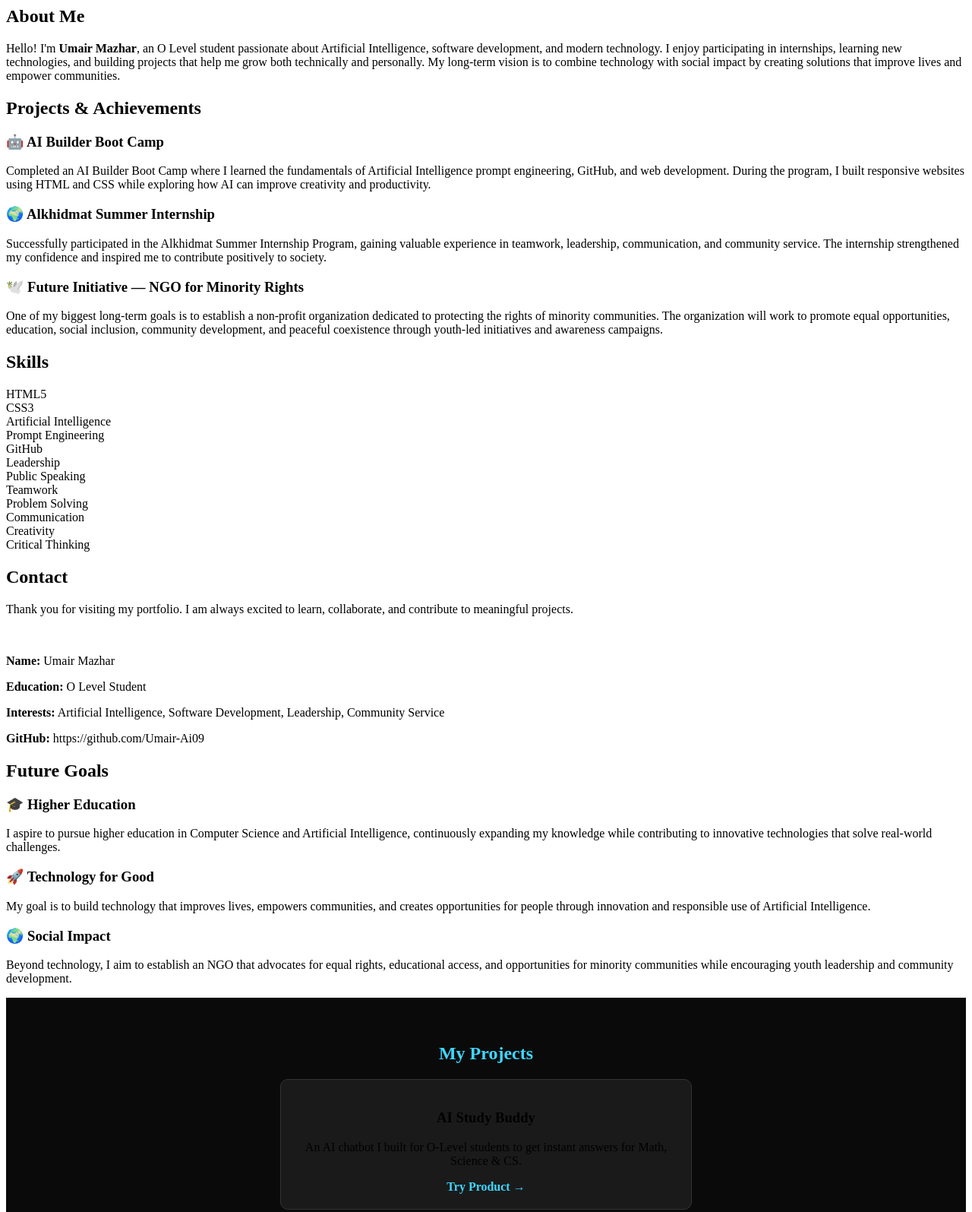
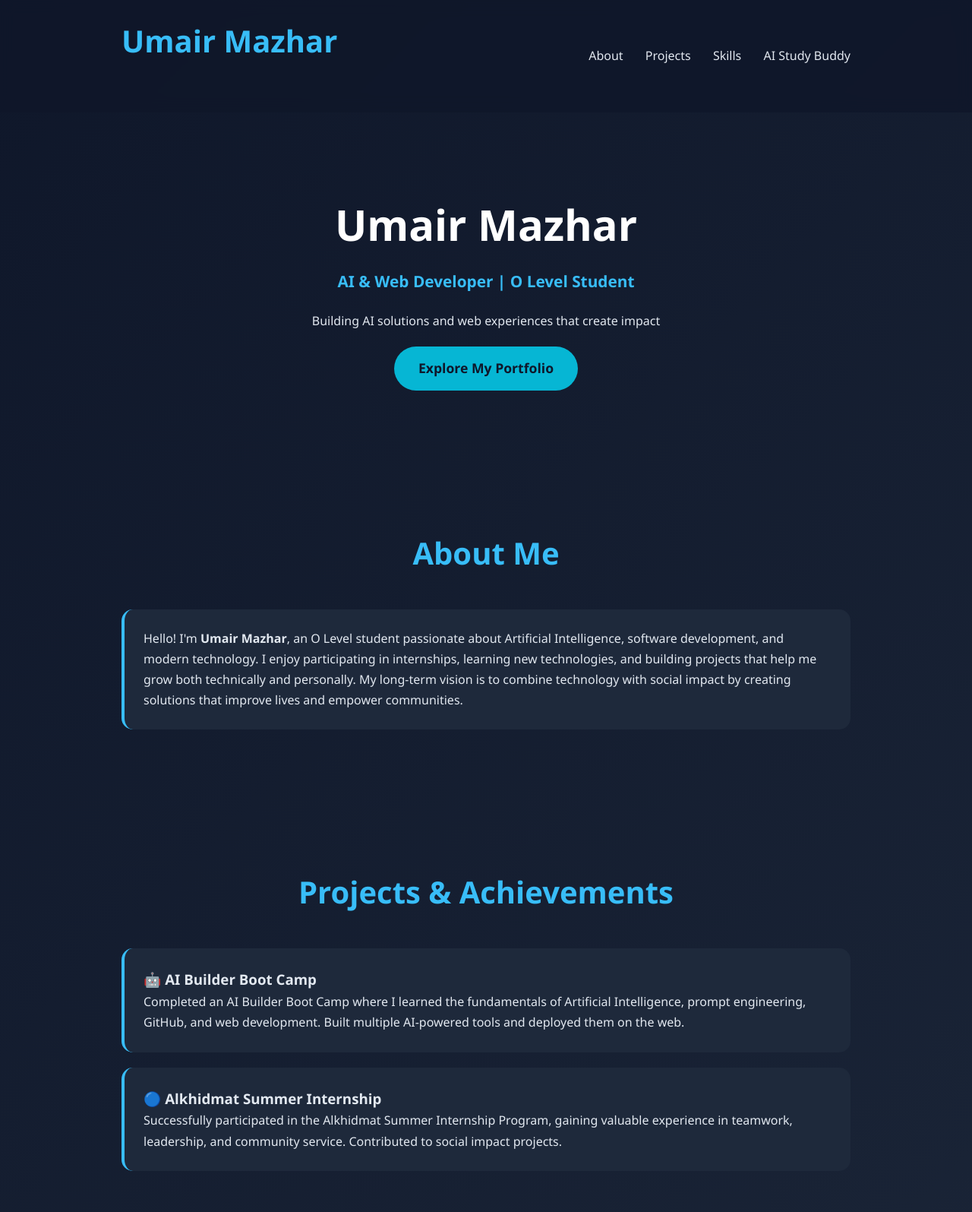
Before and after one commit to Umair-Ai09/umairr-portfolio, a plain HTML site: page index.html in a window 1280 px wide. Shown: the top 1595 px of the page at 76% size. Drawn offline with Linux system fonts and the light colour scheme.

Commit message:
Update index.html

```diff
--- a/index.html
+++ b/index.html
@@ -1,217 +1,158 @@
+<!DOCTYPE html>
+<html lang="en">
+<head>
+  <meta charset="UTF-8">
+  <meta name="viewport" content="width=device-width, initial-scale=1.0">
+  <title>Umair Mazhar | AI & Web Developer</title>
+  <style>
+    * { margin: 0; padding: 0; box-sizing: border-box; scroll-behavior: smooth; }
+    body {
+      font-family: 'Segoe UI', Tahoma, Geneva, Verdana, sans-serif;
+      background: linear-gradient(135deg, #0f172a 0%, #1e293b 100%);
+      color: #e2e8f0;
+      line-height: 1.7;
+    }
+    .container { max-width: 1000px; margin: 0 auto; padding: 0 20px; }
 
+    /* NAVBAR */
+    nav {
+      background: rgba(15, 23, 42, 0.8);
+      backdrop-filter: blur(10px);
+      padding: 20px 0;
+      position: sticky;
+      top: 0;
+      z-index: 100;
+    }
+    nav .container { display: flex; justify-content: space-between; align-items: center; }
+    nav h2 { color: #38bdf8; }
+    nav a { color: #e2e8f0; text-decoration: none; margin-left: 25px; font-weight: 500; }
+    nav a:hover { color: #38bdf8; }
 
+    /* HERO */
+    .hero { text-align: center; padding: 100px 20px; }
+    .hero h1 { font-size: 3.5rem; color: #fff; margin-bottom: 10px; }
+    .hero .subtitle { font-size: 1.3rem; color: #38bdf8; font-weight: 600; margin-bottom: 20px; }
+    .btn {
+      display: inline-block; background: #06b6d4; color: #0f172a;
+      padding: 14px 32px; border-radius: 50px; text-decoration: none;
+      font-weight: bold; font-size: 1.1rem; transition: 0.3s; margin-top: 20px;
+    }
+    .btn:hover { background: #22d3ee; transform: translateY(-2px); }
+
+    /* SECTIONS */
+    section { padding: 80px 0; }
+    h2 { font-size: 2.5rem; color: #38bdf8; text-align: center; margin-bottom: 40px; }
+
+    .card {
+      background: #1e293b; padding: 25px; border-radius: 15px;
+      margin: 20px 0; border-left: 4px solid #38bdf8;
+    }
+    .skill {
+      display: inline-block; background: #334155; padding: 8px 16px;
+      border-radius: 25px; margin: 6px; font-size: 14px;
+    }
+
+    /* AI PRODUCT SECTION */
+    #ai-product { background: #0f172a; }
+    .ai-hero {
+      text-align: center; padding: 60px 20px;
+      background: rgba(30, 41, 59, 0.5); border-radius: 20px;
+    }
+  </style>
+</head>
+<body>
+
+  <!-- NAVBAR -->
+  <nav>
+    <div class="container">
+      <h2>Umair Mazhar</h2>
       <div>
+        <a href="#about">About</a>
+        <a href="#projects">Projects</a>
+        <a href="#skills">Skills</a>
+        <a href="#ai-product">AI Study Buddy</a>
+      </div>
+    </div>
+  </nav>
 
-</header>
+  <!-- HERO -->
+  <section class="hero">
+    <div class="container">
+      <h1>Umair Mazhar</h1>
+      <p class="subtitle">AI & Web Developer | O Level Student</p>
+      <p>Building AI solutions and web experiences that create impact</p>
+      <a href="#projects" class="btn">Explore My Portfolio</a>
+    </div>
+  </section>
 
+  <!-- ABOUT -->
   <section id="about">
+    <div class="container">
+      <h2>About Me</h2>
+      <div class="card">
+        <p>Hello! I'm <b>Umair Mazhar</b>, an O Level student passionate about Artificial Intelligence, software development, and modern technology. I enjoy participating in internships, learning new technologies, and building projects that help me grow both technically and personally. My long-term vision is to combine technology with social impact by creating solutions that improve lives and empower communities.</p>
+      </div>
+    </div>
+  </section>
 
-    <h2 class="title">
-
-        About Me
-
-    </h2>
-
-    <div class="about">
-
-        <p>
-
-            Hello! I'm <strong>Umair Mazhar</strong>, an O Level student passionate about Artificial Intelligence,
-            software development, and modern technology. I enjoy participating in internships, learning new
-            technologies, and building projects that help me grow both technically and personally. My long-term vision
-            is to combine technology with social impact by creating solutions that improve lives and empower
-            communities.
-
-        </p>
-
-    </div>
-
-</section>
+  <!-- PROJECTS -->
   <section id="projects">
-
-    <h2 class="title">Projects & Achievements</h2>
-
-    <div class="grid">
-
+    <div class="container">
+      <h2>Projects & Achievements</h2>
       <div class="card">
-
         <h3>🤖 AI Builder Boot Camp</h3>
-
-            <p>
-                Completed an AI Builder Boot Camp where I learned the fundamentals of Artificial Intelligence prompt
-                engineering, GitHub, and web development. During the program, I built responsive websites using HTML and
-                CSS while exploring how AI can improve creativity and productivity.
-            </p>
-
+        <p>Completed an AI Builder Boot Camp where I learned the fundamentals of Artificial Intelligence, prompt engineering, GitHub, and web development. Built multiple AI-powered tools and deployed them on the web.</p>
       </div>
 
       <div class="card">
+        <h3>🔵 Alkhidmat Summer Internship</h3>
+        <p>Successfully participated in the Alkhidmat Summer Internship Program, gaining valuable experience in teamwork, leadership, and community service. Contributed to social impact projects.</p>
+      </div>
+    </div>
+  </section>
 
-            <h3>🌍 Alkhidmat Summer Internship</h3>
+  <!-- SKILLS -->
+  <section id="skills">
+    <div class="container">
+      <h2>Skills</h2>
+      <div style="text-align: center;">
+        <span class="skill">HTML5</span>
+        <span class="skill">CSS3</span>
+        <span class="skill">JavaScript</span>
+        <span class="skill">Artificial Intelligence</span>
+        <span class="skill">Prompt Engineering</span>
+        <span class="skill">GitHub</span>
+        <span class="skill">Leadership</span>
+        <span class="skill">Problem Solving</span>
+      </div>
+    </div>
+  </section>
 
-            <p>
-                Successfully participated in the Alkhidmat Summer Internship Program, gaining valuable experience in
-                teamwork, leadership, communication, and community service. The internship strengthened my confidence
-                and inspired me to contribute positively to society.
-            </p>
+  <!-- AI STUDY BUDDY PRODUCT -->
+  <section id="ai-product">
+    <div class="container">
+      <div class="ai-hero">
+        <h2>AI Study Buddy</h2>
+        <p class="subtitle">Your Personal AI Learning Assistant</p>
+        <p>Ask questions, get explanations, and study smarter with AI. Designed to help students learn faster and understand complex topics easily.</p>
 
+        <div class="card" style="text-align: left; margin: 30px 0;">
+          <h3>✨ Key Features</h3>
+          <p>• Instant answers to any subject question<br>
+          • Step-by-step explanations<br>
+          • 24/7 AI tutor available<br>
+          • Built with modern AI and prompt engineering</p>
         </div>
 
-        <div class="card">
-
-            <h3>🕊️ Future Initiative — NGO for Minority Rights</h3>
-
-            <p>
-                One of my biggest long-term goals is to establish a non-profit organization dedicated to protecting the
-                rights of minority communities. The organization will work to promote equal opportunities, education,
-                social inclusion, community development, and peaceful coexistence through youth-led initiatives and
-                awareness campaigns.
-            </p>
-
+        <a href="#" class="btn">Try Demo Coming Soon</a>
       </div>
-
     </div>
-
   </section>
 
-<section id="skills">
-
-    <h2 class="title">Skills</h2>
-
-    <div class="skills">
-
-        <div class="skill">HTML5</div>
-
-        <div class="skill">CSS3</div>
-
-        <div class="skill">Artificial Intelligence</div>
-
-        <div class="skill">Prompt Engineering</div>
-
-        <div class="skill">GitHub</div>
-
-        <div class="skill">Leadership</div>
-
-        <div class="skill">Public Speaking</div>
-
-        <div class="skill">Teamwork</div>
-
-        <div class="skill">Problem Solving</div>
-
-        <div class="skill">Communication</div>
-
-        <div class="skill">Creativity</div>
-
-        <div class="skill">Critical Thinking</div>
-
-    </div>
-
-</section>
-<section id="contact">
-
-    <h2 class="title">Contact</h2>
-
-    <div class="about">
-
-        <p>
-            Thank you for visiting my portfolio. I am always excited to learn, collaborate, and contribute to meaningful
-            projects.
-        </p>
-
-        <br>
-
-        <p>
-            <strong>Name:</strong> Umair Mazhar
-        </p>
-
-        <p>
-            <strong>Education:</strong> O Level Student
-        </p>
-
-        <p>
-            <strong>Interests:</strong> Artificial Intelligence, Software Development, Leadership, Community Service
-        </p>
-
-        <p>
-            <strong>GitHub:</strong> https://github.com/Umair-Ai09
-        </p>
-
-    </div>
-
-</section>
-
-<section id="future">
-
-    <h2 class="title">Future Goals</h2>
-
-    <div class="grid">
-
-        <div class="card">
-
-            <h3>🎓 Higher Education</h3>
-
-            <p>
-                I aspire to pursue higher education in Computer Science and Artificial Intelligence, continuously
-                expanding my knowledge while contributing to innovative technologies that solve real-world challenges.
-            </p>
-
-        </div>
-
-        <div class="card">
-
-            <h3>🚀 Technology for Good</h3>
-
-            <p>
-                My goal is to build technology that improves lives, empowers communities, and creates opportunities for
-                people through innovation and responsible use of Artificial Intelligence.
-            </p>
-
-        </div>
-
-        <div class="card">
-
-            <h3>🌍 Social Impact</h3>
-
-            <p>
-                Beyond technology, I aim to establish an NGO that advocates for equal rights, educational access, and
-                opportunities for minority communities while encouraging youth leadership and community development.
-            </p>
-
-        </div>
-
-    </div>
-
-</section>
-
-<footer>
-    <!-- PROJECTS SECTION -->
-<section id="projects" style="padding:40px 20px; text-align:center; background:#0a0a0a;">
-  <h2 style="color:#3ed7ff;">My Projects</h2>
-
-  <div class="project-card" style="background:#1a1a1a; padding:20px; margin:20px auto; border-radius:10px; max-width:500px; border:1px solid #333;">
-    <h3>AI Study Buddy</h3>
-    <p>An AI chatbot I built for O-Level students to get instant answers for Math, Science & CS.</p>
-    <a href="study-buddy.html" target="_blank" style="color:#3ed7ff; text-decoration:none; font-weight:bold;">Try Product →</a>
-  </div>
-</section>
-<!-- END PROJECTS SECTION -->
-
-    <h2 style="color:#3ed7ff;">Thank You!</h2>
-
-    <br>
-
-    <p>
-        © 2026 Umair Mazhar | Designed with HTML & CSS
-    </p>
-
-    <br>
-
-    <p>
-        "Learning never stops. Every project is a step towards a better future."
-    </p>
-
+  <!-- FOOTER -->
+  <footer style="text-align: center; padding: 40px 20px; color: #94a3b8;">
+    <p>© 2026 Umair Mazhar. Built with passion ❤️</p>
   </footer>
 
 </body>
-
 </html>
```
Lines whose indentation alone changed are shown as unchanged.
